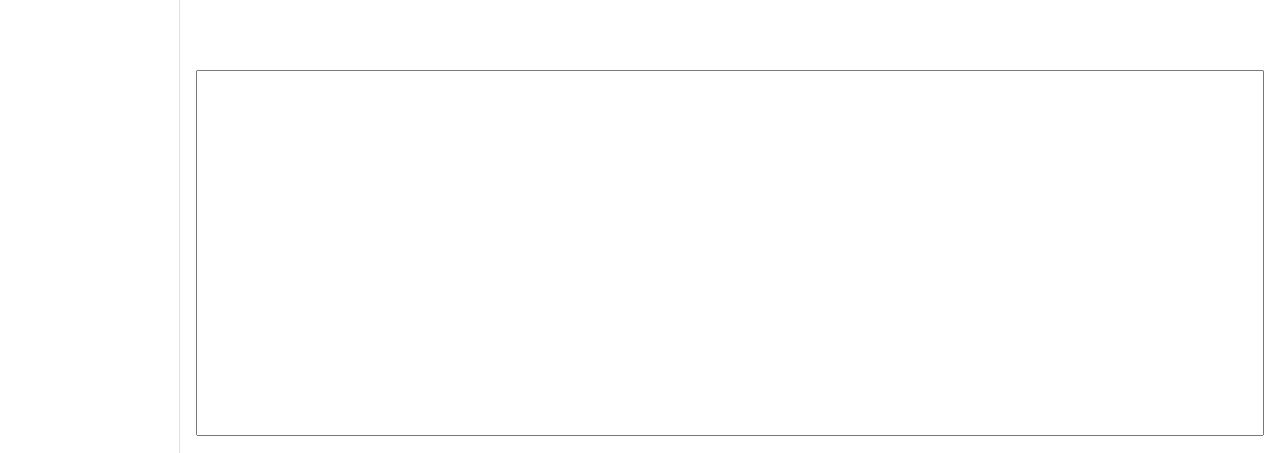
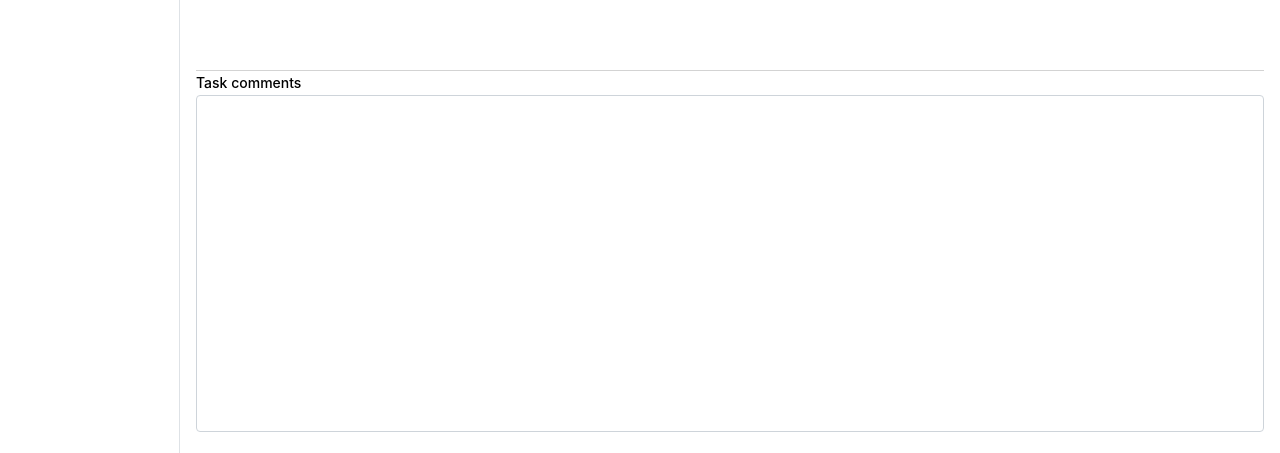
Before and after one commit to yozi66/tahi.mantine, a React (Vite) app: page / in a window 1280 px wide. Shown: the part 347-800 px from the top of the page. Built offline with nearby package versions, Linux system fonts and the light colour scheme.

Commit message:
Mantine Textarea with computed height

```diff
--- a/src/components/TodolistSplit/TodolistSplit.tsx
+++ b/src/components/TodolistSplit/TodolistSplit.tsx
@@ -11,8 +11,15 @@ export default function TodolistSplit() {
         <Allotment.Pane minSize={50} >
           <Todolist />
         </Allotment.Pane>
-        <Allotment.Pane minSize={50} >
-          <textarea style={{ width: '100%', height: `calc(100% - 1px)`, resize: 'none' }} />
+        <Allotment.Pane minSize={65} >
+          <Textarea
+            label="Task comments"
+            styles={{
+              root: { height: '100%' },
+              input: { height: `calc(100% - 30px)`, resize: 'none' },
+              wrapper: { height: '100%' },
+            }}
+          />
         </Allotment.Pane>
       </Allotment>
     </Box>
```
